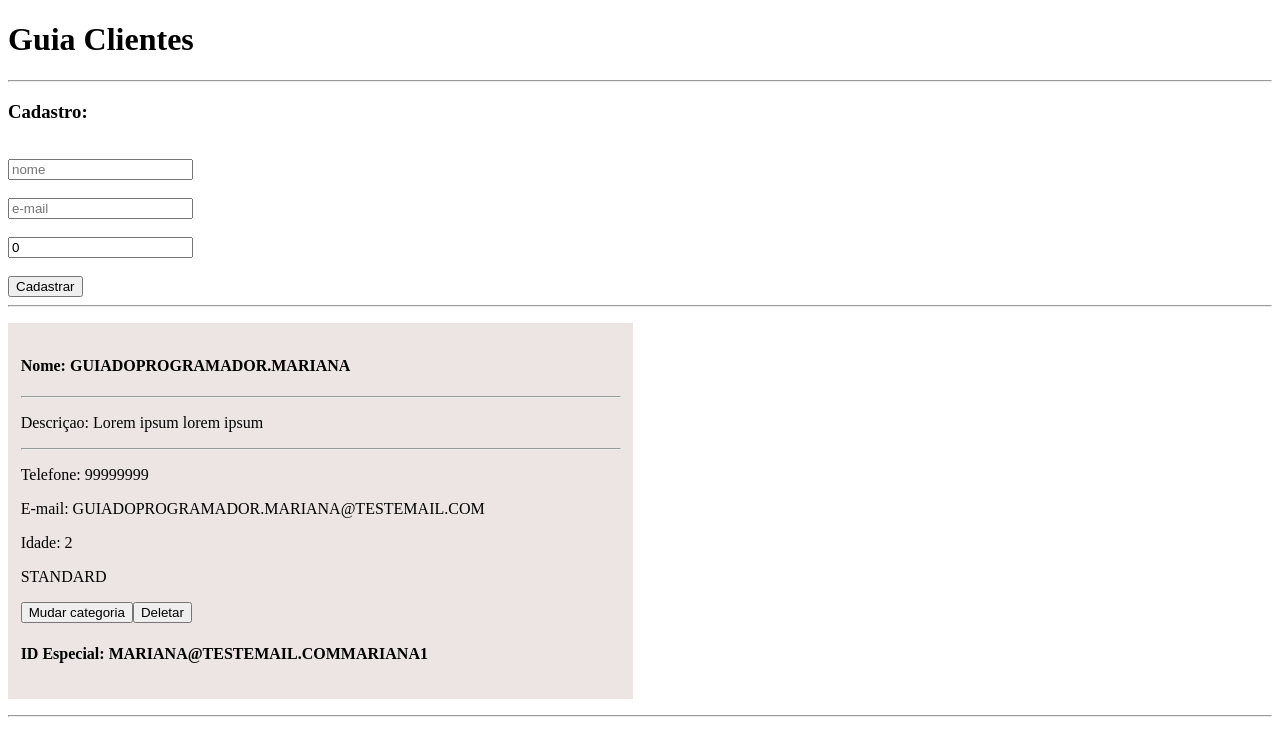
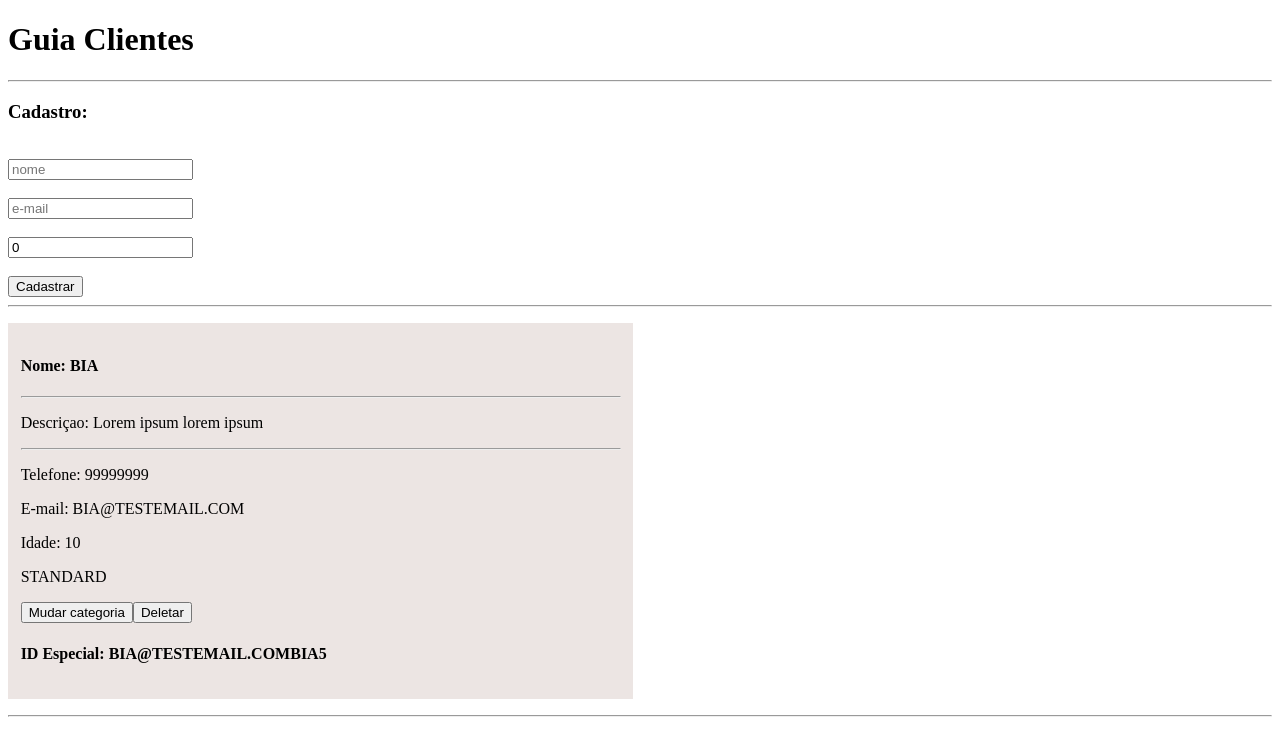
Before and after one commit to kleitonalbuquerque/intro-vue, a Vue app: page / in a window 1280 px wide. Shown: the top 731 px of the page. Built offline with nearby package versions, Linux system fonts and the light colour scheme.

Commit message:
Computed e como instalar bibliotecas no Vue

```diff
--- a/package.json
+++ b/package.json
@@ -9,6 +9,7 @@
   },
   "dependencies": {
     "core-js": "^3.6.5",
+    "lodash": "^4.17.21",
     "vue": "^2.6.11"
   },
   "devDependencies": {
--- a/src/App.vue
+++ b/src/App.vue
@@ -25,7 +25,7 @@
     /><br /><br />
     <button @click="cadastrarUsuario">Cadastrar</button>
     <hr />
-    <div v-for="cliente in clientes" :key="cliente.id">
+    <div v-for="cliente in orderClientes" :key="cliente.id">
       <p>
         <Cliente
           :cliente="cliente"
@@ -39,6 +39,7 @@
 </template>
 
 <script>
+import _ from "lodash";
 import Cliente from "./components/Cliente.vue";
 
 export default {
@@ -120,6 +121,11 @@ export default {
       this.clientes = novoArray;
     },
   },
+  computed: {
+    orderClientes: function () {
+      return _.orderBy(this.clientes, ["nome"], ["asc"]);
+    },
+  },
 };
 </script>
 
--- a/src/components/Cliente.vue
+++ b/src/components/Cliente.vue
@@ -60,7 +60,7 @@ export default {
   },
   filters: {
     stringUpperCase: function (value) {
-      return "guiadoprogramador.".toUpperCase() + value.toUpperCase();
+      return value.toUpperCase();
     },
   },
   computed: {
```
Also changed, not shown: 1 other file (tests, documents, lock files or other folders).
